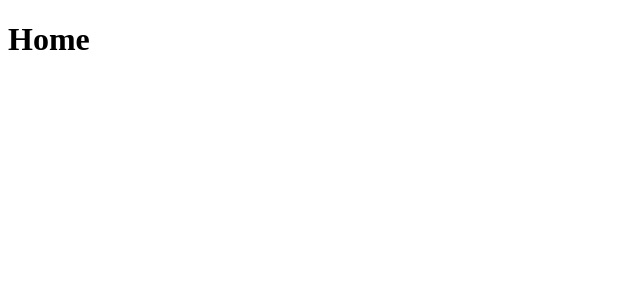
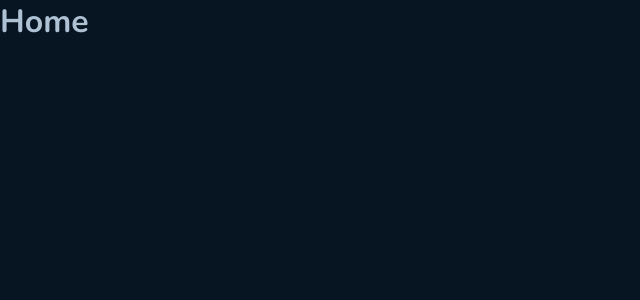
Before and after one commit to gustavonobrega/challenge-github-blog, a React (Vite) app: page / in a window 1280 px wide. Shown: the top 300 px of the page, without its empty margins (0-640 px from the left). Built offline with nearby package versions, Linux system fonts and the light colour scheme.

Commit message:
Add global styles and nunito font

```diff
--- a/index.html
+++ b/index.html
@@ -2,7 +2,13 @@
 <html lang="en">
   <head>
     <meta charset="UTF-8" />
+
+    <link rel="preconnect" href="https://fonts.googleapis.com" />
+    <link rel="preconnect" href="https://fonts.gstatic.com" crossorigin />
+
     <meta name="viewport" content="width=device-width, initial-scale=1.0" />
+
+    <link href="https://fonts.googleapis.com/css2?family=Nunito:wght@400;700&display=swap" rel="stylesheet" />
 
     <title>Github Blog</title>
   </head>
--- a/src/App.tsx
+++ b/src/App.tsx
@@ -1,11 +1,14 @@
 import { ThemeProvider } from "styled-components";
 
 import { defaultTheme } from "./styles/themes/default";
+import { GlobalStyle } from "./styles/themes/global";
 
 export function App() {
   return (
     <ThemeProvider theme={defaultTheme}>
       <h1>Home</h1>
+
+      <GlobalStyle />
     </ThemeProvider>
   )
 }
--- /dev/null
+++ b/src/styles/themes/global.ts
@@ -0,0 +1,25 @@
+import { createGlobalStyle } from 'styled-components'
+
+export const GlobalStyle = createGlobalStyle`
+  * {
+    margin: 0;
+    padding: 0;
+    box-sizing: border-box;
+  }
+
+  :focus {
+    outline: 0;
+    box-shadow: 0 0 0 2px ${props => props.theme.blue};;
+  }
+
+  body {
+    background-color: ${props => props.theme['base-background']};
+    color: ${props => props.theme['base-text']};
+    -webkit-font-smoothing: antialiased;
+  }
+
+  body, input, textarea, button {
+    font: 400 1rem Nunito, sans-serif;
+  }
+
+`
```
